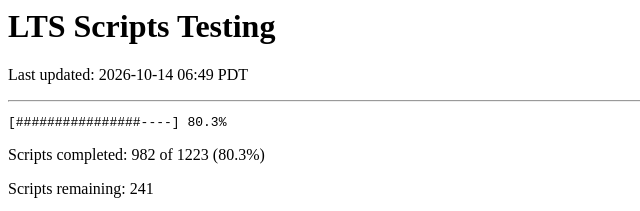
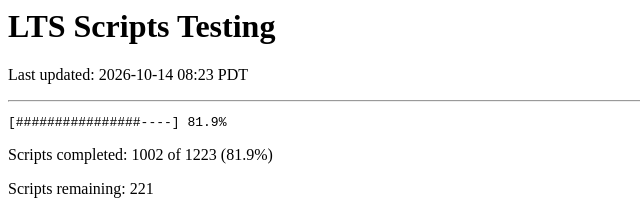
Before and after one commit to faisals/faisals.github.io, a plain HTML site: page db-run-status/index.html in a window 1280 px wide. Shown: the top 211 px of the page, 0-640 px from the left. Drawn offline with Linux system fonts and the light colour scheme.

Commit message:
Update progress: 1002 of 1223

```diff
--- a/db-run-status/index.html
+++ b/db-run-status/index.html
@@ -3,11 +3,11 @@
 <body>
 
 <h1>LTS Scripts Testing</h1>
-<p>Last updated: 2026-10-14 06:49 PDT</p>
+<p>Last updated: 2026-10-14 08:23 PDT</p>
 <hr>
-<pre>[################----] 80.3%</pre>
-<p>Scripts completed: 982 of 1223 (80.3%)</p>
-<p>Scripts remaining: 241</p>
+<pre>[################----] 81.9%</pre>
+<p>Scripts completed: 1002 of 1223 (81.9%)</p>
+<p>Scripts remaining: 221</p>
 <ul>
 <li>2025 scripts: 341</li>
 <li>2026 scripts: 882</li>
```
